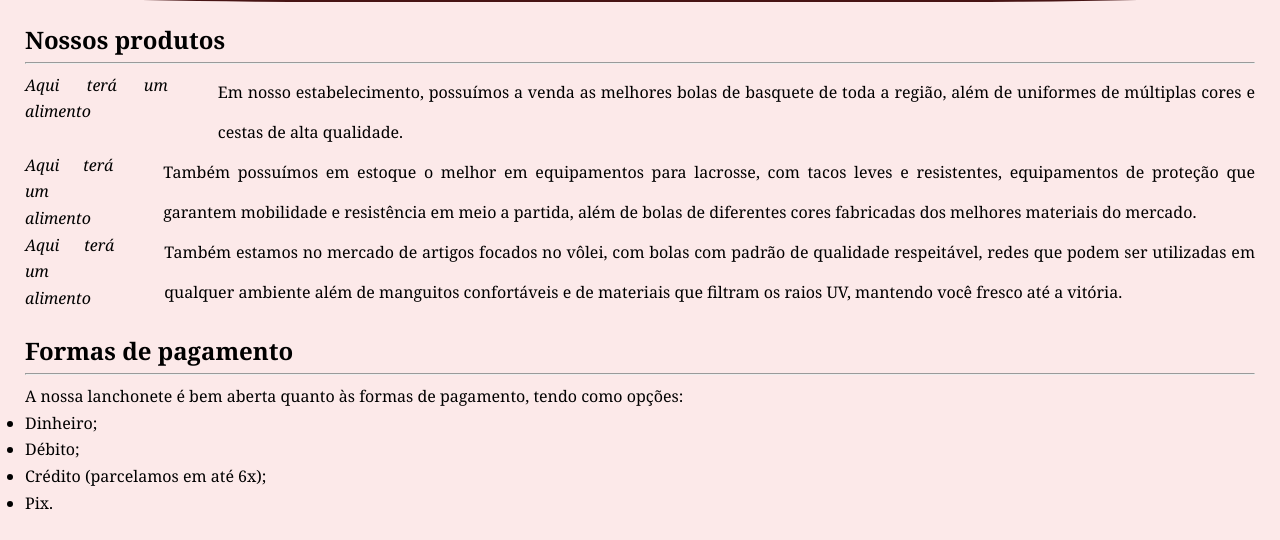
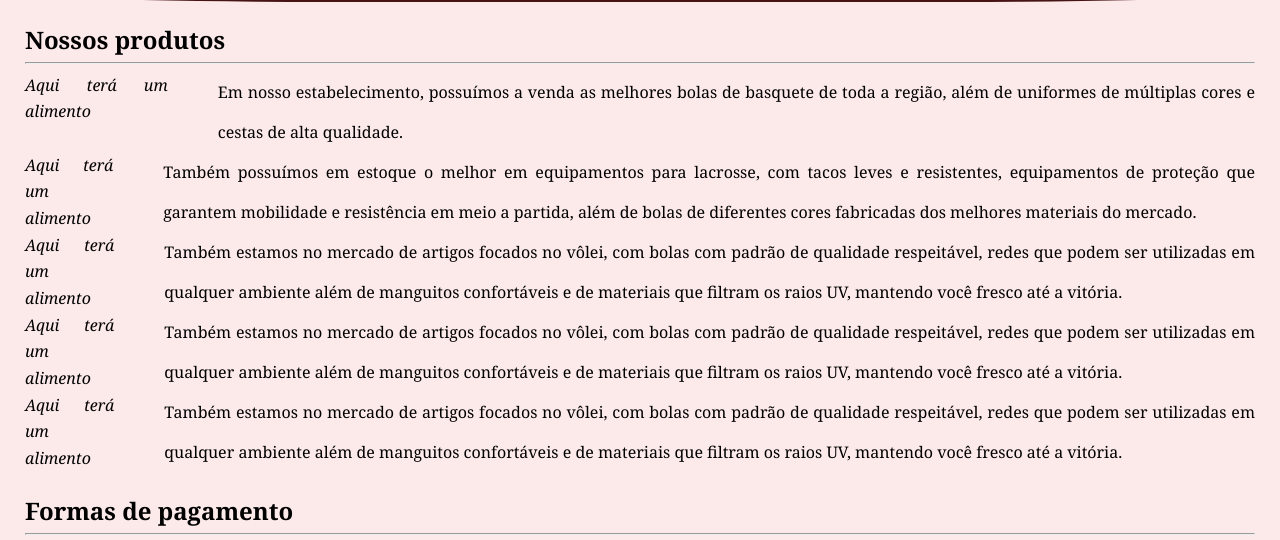
Before and after one commit to Murynga/10-API-REST, a website: page index.html in a window 1280 px wide. Shown: the part 234-774 px from the top of the page. Drawn offline with Linux system fonts and the light colour scheme.

Commit message:
Instalação do json-server, atualização do README e correções menores nos arquivos HTML

```diff
--- a/index.html
+++ b/index.html
@@ -3,13 +3,13 @@
 <head>
     <meta charset="UTF-8">
     <meta name="viewport" content="width=device-width, initial-scale=1.0">
-    <link rel="shortcut icon" href="/favicon.png" type="image/x-icon">
+    <link rel="shortcut icon" href="/images/favicon.png" type="image/x-icon">
     <link rel="stylesheet" href="/css/estilo.css">
     <title>Página Inicial - Lanchonete do Ximbas</title>
 </head>
 <body>
     <div id="cabecalho">
-        <img id="logo" src="/favicon.png" alt="SwiftSport logo">
+        <img id="logo" src="/images/favicon.png" alt="Lanchonete do Ximbas logo">
         <h1>Lanchonete do Ximbas</h1>
     </div>
     <div id="container-links">
@@ -53,6 +53,29 @@
                 </p>
             </div>
         </div>
+
+        <div class="alimentos">
+            <div><p><em>Aqui terá um alimento</em></p></div>
+            <div class="dados-alimentos">
+                <p>
+                    Também estamos no mercado de artigos focados no vôlei, com bolas com padrão de qualidade respeitável,
+                    redes que podem ser utilizadas em qualquer ambiente além de manguitos confortáveis e de materiais que
+                    filtram os raios UV, mantendo você fresco até a vitória.
+                </p>
+            </div>
+        </div>
+
+        <div class="alimentos">
+            <div><p><em>Aqui terá um alimento</em></p></div>
+            <div class="dados-alimentos">
+                <p>
+                    Também estamos no mercado de artigos focados no vôlei, com bolas com padrão de qualidade respeitável,
+                    redes que podem ser utilizadas em qualquer ambiente além de manguitos confortáveis e de materiais que
+                    filtram os raios UV, mantendo você fresco até a vitória.
+                </p>
+            </div>
+        </div>
+
         <br>
         <h1>Formas de pagamento</h1>
         <hr>
--- /dev/null
+++ b/package.json
@@ -0,0 +1,5 @@
+{
+  "dependencies": {
+    "json-server": "^1.0.0-beta.3"
+  }
+}
```
Also changed, not shown: pages/administracao.html (+2 -2 lines), pages/login.html (+2 -2 lines), README.md, images/favicon.png (renamed from favicon.png), 1 other file.
